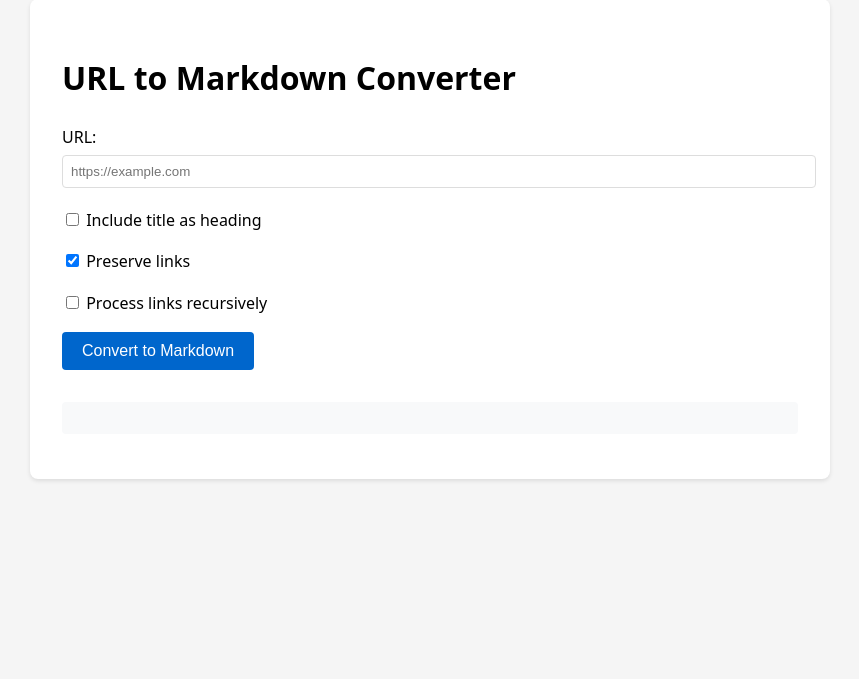
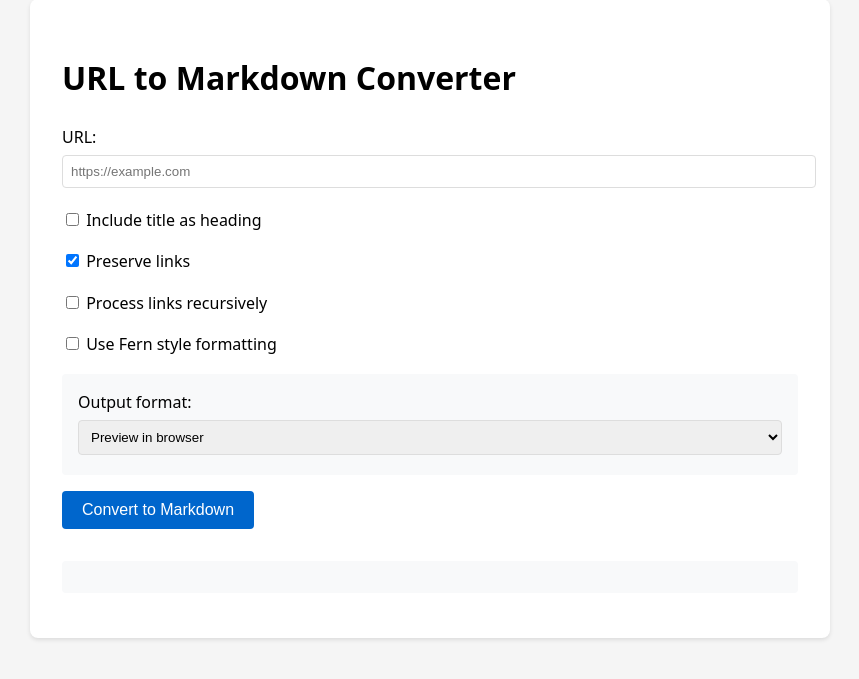
Before and after one commit to cdonel707/md2url, a FastAPI app: page / in a window 1280 px wide. Shown: the part 21-700 px from the top of the page, without its empty margins (210-1069 px from the left). Run offline with FastAPI, Linux system fonts and the light colour scheme; some libraries are stand-ins or nearby versions.

Commit message:
v11 add fern formatting

```diff
--- a/app/main.py
+++ b/app/main.py
@@ -26,6 +26,7 @@ from starlette.background import BackgroundTask
 from contextlib import asynccontextmanager
 from fastapi.staticfiles import StaticFiles
 from dotenv import load_dotenv
+from app.processors.formatters.fern import convert_to_fern_style
 
 # Load environment variables
 load_dotenv()
@@ -83,6 +84,7 @@ async def convert_url(
         reader = get_reader_for_url(url)
         content, page_title = await reader.read_url(url, title, not links)
 
+        # Apply Fern styling if requested
         if use_fern:
             content = await convert_to_fern_style(content)
 
--- a/app/templates/index.html
+++ b/app/templates/index.html
@@ -49,6 +49,19 @@
             white-space: pre-wrap;
             font-family: monospace;
         }
+        .output-options {
+            margin-top: 1rem;
+            padding: 1rem;
+            background: #f8f9fa;
+            border-radius: 4px;
+        }
+        select {
+            width: 100%;
+            padding: 8px;
+            margin: 4px 0;
+            border: 1px solid #ddd;
+            border-radius: 4px;
+        }
     </style>
 </head>
 <body>
@@ -60,6 +73,8 @@
                 <input type="text" id="url" name="url" required
                        placeholder="https://example.com">
             </div>
+
+            <!-- Basic Options -->
             <div class="form-group">
                 <label>
                     <input type="checkbox" name="title" id="title">
@@ -72,34 +87,113 @@
                     Preserve links
                 </label>
             </div>
+
+            <!-- Recursive Options -->
             <div class="form-group">
                 <label>
                     <input type="checkbox" name="recursive" id="recursive">
                     Process links recursively
                 </label>
             </div>
+            <div class="form-group" id="depthOptions" style="display: none;">
+                <label for="depth">Recursion Depth:</label>
+                <select name="depth" id="depth">
+                    <option value="1">1 level</option>
+                    <option value="2">2 levels</option>
+                    <option value="3">3 levels</option>
+                    <option value="4">4 levels</option>
+                    <option value="5">5 levels</option>
+                    <option value="Unlimited">Unlimited</option>
+                </select>
+            </div>
+
+            <!-- Formatting Options -->
+            <div class="form-group">
+                <label>
+                    <input type="checkbox" name="use_fern" id="use_fern">
+                    Use Fern style formatting
+                </label>
+            </div>
+
+            <!-- Output Options -->
+            <div class="form-group output-options">
+                <label for="output">Output format:</label>
+                <select name="output" id="output">
+                    <option value="preview">Preview in browser</option>
+                    <option value="download">Download as file</option>
+                    <option value="zip">Download as ZIP (for recursive)</option>
+                </select>
+            </div>
+
             <button type="submit">Convert to Markdown</button>
         </form>
         <pre id="result"></pre>
     </div>
 
     <script>
+        // Show/hide depth options based on recursive checkbox
+        document.getElementById('recursive').addEventListener('change', function() {
+            document.getElementById('depthOptions').style.display =
+                this.checked ? 'block' : 'none';
+        });
+
         document.getElementById('convertForm').onsubmit = async (e) => {
             e.preventDefault();
             const form = e.target;
             const url = new URL('/convert', window.location.href);
+
+            // Basic parameters
             url.searchParams.set('url', form.url.value);
             url.searchParams.set('title', form.title.checked);
             url.searchParams.set('links', form.links.checked);
             url.searchParams.set('recursive', form.recursive.checked);
+            url.searchParams.set('use_fern', form.use_fern.checked);
+            url.searchParams.set('output', form.output.value);
+
+            // Add depth parameter if recursive
+            if (form.recursive.checked) {
+                url.searchParams.set('depth', form.depth.value);
+            }
 
             try {
                 const response = await fetch(url);
                 if (!response.ok) {
                     throw new Error(`HTTP error! status: ${response.status}`);
                 }
-                const result = await response.text();
-                document.getElementById('result').textContent = result;
+
+                // Handle different response types
+                const contentType = response.headers.get('content-type');
+                if (contentType && contentType.includes('application/zip')) {
+                    // Handle ZIP download
+                    const blob = await response.blob();
+                    const downloadUrl = window.URL.createObjectURL(blob);
+                    const a = document.createElement('a');
+                    a.href = downloadUrl;
+                    a.download = 'markdown-export.zip';
+                    document.body.appendChild(a);
+                    a.click();
+                    window.URL.revokeObjectURL(downloadUrl);
+                    document.body.removeChild(a);
+                    document.getElementById('result').textContent = 'Download complete!';
+                } else {
+                    // Handle text preview or single file download
+                    const result = await response.text();
+                    if (form.output.value === 'preview') {
+                        document.getElementById('result').textContent = result;
+                    } else {
+                        // Handle single file download
+                        const blob = new Blob([result], { type: 'text/markdown' });
+                        const downloadUrl = window.URL.createObjectURL(blob);
+                        const a = document.createElement('a');
+                        a.href = downloadUrl;
+                        a.download = 'converted.md';
+                        document.body.appendChild(a);
+                        a.click();
+                        window.URL.revokeObjectURL(downloadUrl);
+                        document.body.removeChild(a);
+                        document.getElementById('result').textContent = 'Download complete!';
+                    }
+                }
             } catch (error) {
                 document.getElementById('result').textContent = `Error: ${error.message}`;
             }
```
Also changed, not shown: app/processors/formatters/fern.py (added, +72 -0 lines), app/processors/formatters/__init__.py (added).
